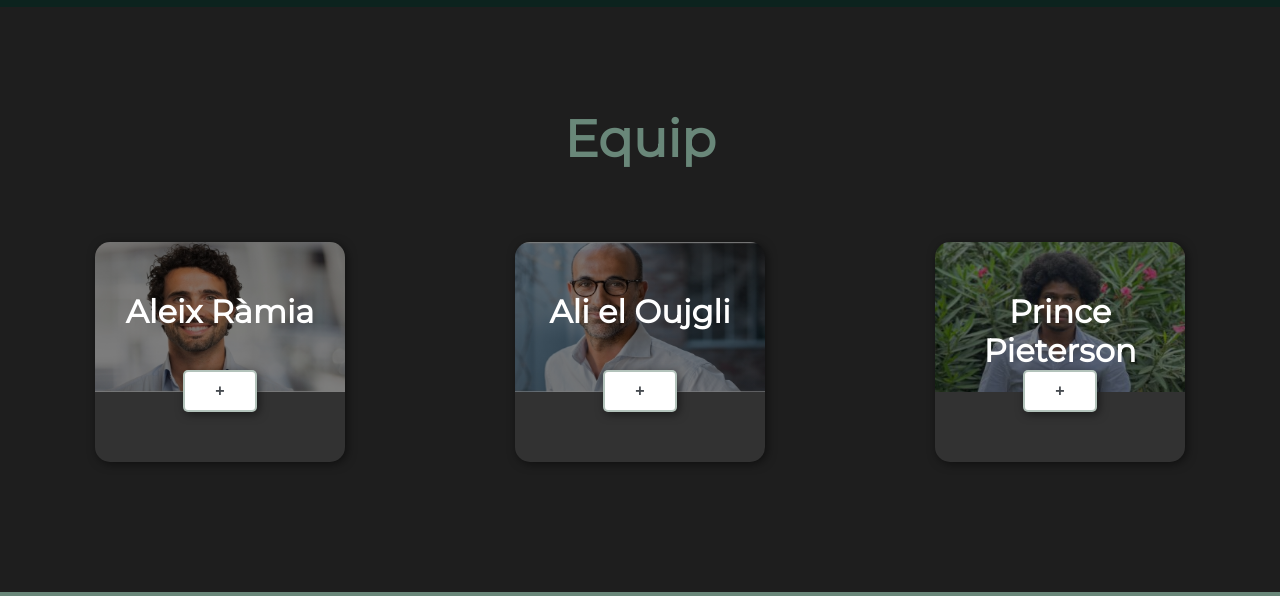
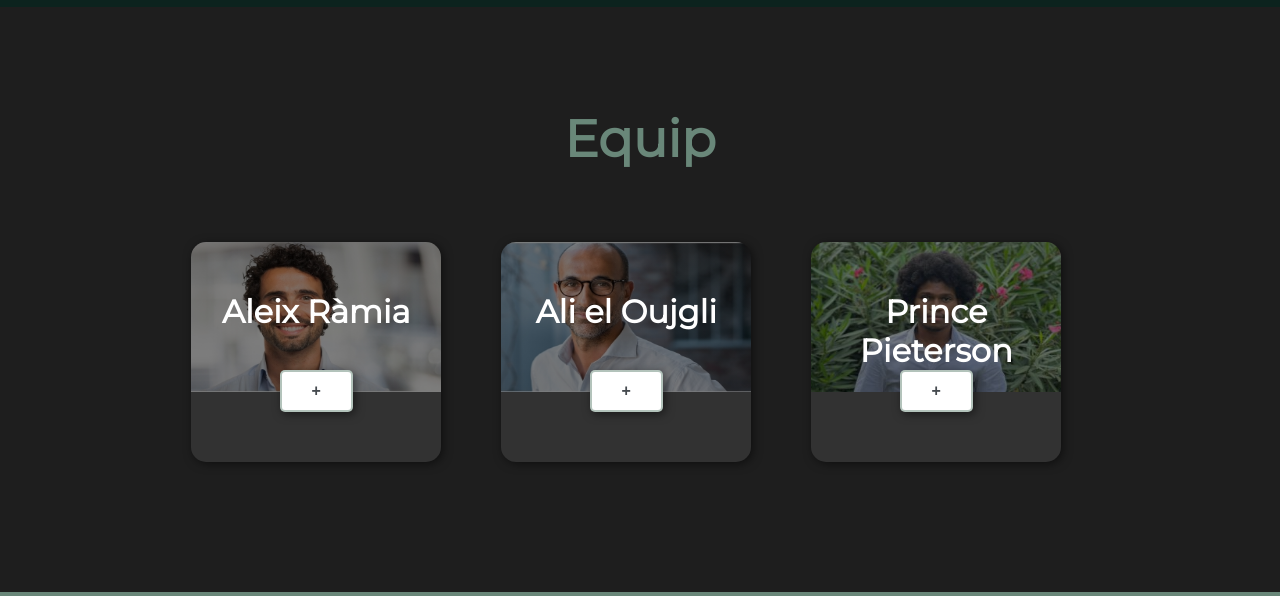
Before and after one commit to princembp/coclim, a plain HTML site: page Qui som.html in a window 1280 px wide. Shown: the part 103-699 px from the top of the page. Drawn offline with Linux system fonts and the light colour scheme.

Commit message:
removed space between team members.

```diff
--- a/estilos.css
+++ b/estilos.css
@@ -576,7 +576,8 @@ label {
 
     #qui-som .som{
         display: flex;
-        justify-content: space-around;
+        padding-left: 12%;
+
     }
 
     #qui-som p{
```
